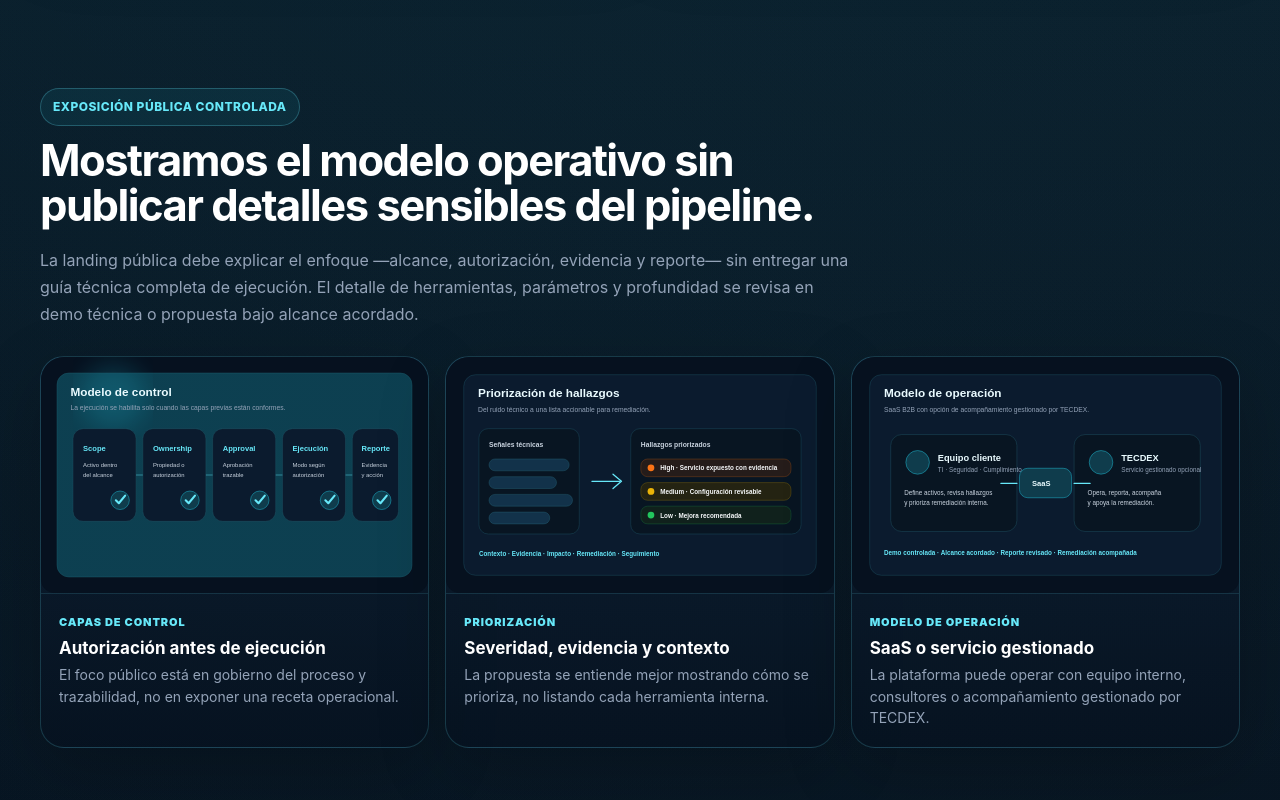
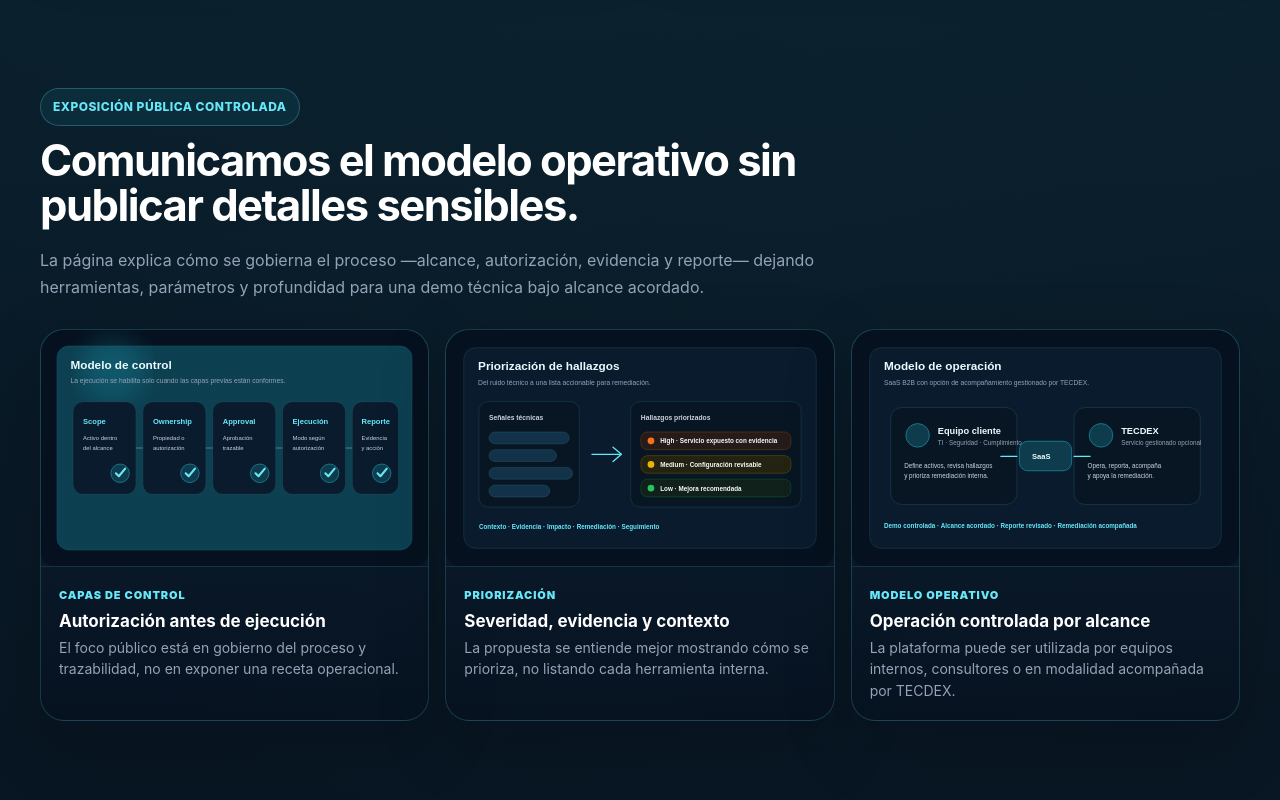
Before and after one commit to Tecdex-SpA/tcdx-threatwatch, a Next.js app: page / in a window 1280 px wide. Shown: the part 3840-4640 px from the top of the page. Built offline with nearby package versions, Linux system fonts and the light colour scheme.

Commit message:
Clean landing redundancy and copy repetitions

```diff
--- a/app/page.tsx
+++ b/app/page.tsx
@@ -13,7 +13,7 @@ const moduleGroups = [
     items: [
       ["Scan Wizard", "Creación guiada con confirmación ética, modo de evaluación y alcance permitido.", "Operación"],
       ["Motor de escaneo", "Orquestación de reconocimiento, validaciones web y revisión de exposición según autorización.", "Pipeline"],
-      ["Hallazgos priorizados", "Severidad, severidad, evidencia, impacto técnico, impacto de negocio y remediación.", "Riesgo"],
+      ["Hallazgos priorizados", "Severidad, evidencia, impacto técnico, impacto de negocio y remediación.", "Riesgo"],
     ],
   },
   {
@@ -32,7 +32,7 @@ const steps = [
   ["02", "Valide ownership", "Confirme propiedad o autorización mediante DNS TXT o evidencia revisable."],
   ["03", "Apruebe el scan", "Genere aprobación controlada antes de ejecutar pruebas sensibles."],
   ["04", "Ejecute con control", "Seleccione modo de scan y restricciones según el scope permitido."],
-  ["05", "Priorice hallazgos", "Revise severidad, evidencia, impacto, evidencia, severidad y contexto técnico."],
+  ["05", "Priorice hallazgos", "Revise severidad, evidencia, impacto y contexto técnico."],
   ["06", "Reporte y siga", "Genere reportes ejecutivos/técnicos y mantenga seguimiento histórico."],
 ];
 
@@ -62,7 +62,6 @@ const capabilityLayers = [
   ["Narrativa asistida", "Resumen ejecutivo y remediación sugerida, siempre sujeto a revisión técnica."],
 ];
 
-
 const scanModes = [
   ["Sin ZAP activo", "Reconocimiento y validaciones controladas de menor impacto relativo, sin activar ZAP activo."],
   ["Solo Web", "Foco en portales, aplicaciones y superficie HTTP/HTTPS dentro del scope autorizado."],
@@ -90,7 +89,7 @@ const faqs = [
   ["¿Qué necesito para comenzar?", "Definir activos a evaluar, confirmar ownership o autorización, acordar un scope inicial y ejecutar una demo controlada con TECDEX."],
   ["¿Qué reportes genera?", "Reportes ejecutivos y técnicos con hallazgos, severidad, evidencia, impacto y recomendaciones de remediación, según alcance y configuración."],
   ["¿Sirve para gerencia?", "Sí. Traduce hallazgos técnicos en información priorizada para apoyar decisiones de riesgo, inversión y remediación."],
-  ["¿Sirve para equipos técnicos?", "Sí. Los hallazgos pueden incluir evidencia, servicios afectados, severidad, referencias técnicas, impacto, evidencia y pasos de validación o remediación."],
+  ["¿Sirve para equipos técnicos?", "Sí. Los hallazgos pueden incluir servicios afectados, severidad, referencias técnicas, impacto, evidencia y pasos de validación o remediación."],
   ["¿Se conecta con herramientas externas?", "El producto contempla API Keys y Webhooks como capacidades de integración, sujetas al plan y nivel de madurez del despliegue."],
   ["¿Requiere autorización?", "Sí. Todo scan debe ejecutarse sobre activos propios o autorizados, con alcance controlado y trazabilidad."],
   ["¿Qué diferencia hay entre Sin ZAP, Completo y Solo Web?", "Sin ZAP evita ZAP activo y usa reconocimiento/validación controlada. Completo incorpora análisis web con ZAP según autorización. Solo Web se orienta a superficie web."],
@@ -121,7 +120,6 @@ function ShieldLogo() {
 function SeverityBadge({ label }: { label: string }) {
   return <span className={`severity severity-${label.toLowerCase()}`}>{label}</span>;
 }
-
 
 function VisualFigure({ src, alt, label, title, text }: { src: string; alt: string; label: string; title: string; text: string }) {
   return (
@@ -321,8 +319,8 @@ export default function Page() {
       <section className="section safe-ops-section">
         <SectionTitle
           eyebrow="Exposición pública controlada"
-          title="Mostramos el modelo operativo sin publicar detalles sensibles del pipeline."
-          text="La landing pública debe explicar el enfoque —alcance, autorización, evidencia y reporte— sin entregar una guía técnica completa de ejecución. El detalle de herramientas, parámetros y profundidad se revisa en demo técnica o propuesta bajo alcance acordado."
+          title="Comunicamos el modelo operativo sin publicar detalles sensibles."
+          text="La página explica cómo se gobierna el proceso —alcance, autorización, evidencia y reporte— dejando herramientas, parámetros y profundidad para una demo técnica bajo alcance acordado."
         />
         <div className="safe-visual-grid">
           <VisualFigure
@@ -341,10 +339,10 @@ export default function Page() {
           />
           <VisualFigure
             src="/visual-operation-model.svg"
-            alt="Modelo de servicio SaaS y servicio gestionado TECDEX"
-            label="Modelo de operación"
-            title="SaaS o servicio gestionado"
-            text="La plataforma puede operar con equipo interno, consultores o acompañamiento gestionado por TECDEX."
+            alt="Modelo operativo controlado de TCDX ThreatWatch"
+            label="Modelo operativo"
+            title="Operación controlada por alcance"
+            text="La plataforma puede ser utilizada por equipos internos, consultores o en modalidad acompañada por TECDEX."
           />
         </div>
       </section>
@@ -427,11 +425,6 @@ export default function Page() {
           <p>
             La plataforma combina reconocimiento, validación controlada, correlación, enriquecimiento y reportabilidad. En la landing pública se comunica el método de trabajo a nivel de capacidades; el detalle de herramientas, parámetros y profundidad queda para una demo técnica bajo alcance autorizado.
           </p>
-          <div className="mode-grid">
-            <div><strong>Sin ZAP</strong><span>Reconocimiento y pruebas controladas sin ZAP activo.</span></div>
-            <div><strong>Solo Web</strong><span>Foco en superficie web según alcance autorizado.</span></div>
-            <div><strong>Completo</strong><span>Incluye análisis web con ZAP cuando existe autorización válida.</span></div>
-          </div>
           <VisualFigure
             src="/visual-scan-modes.svg"
             alt="Modos de escaneo controlado sin ZAP, solo web y completo"
@@ -499,7 +492,7 @@ export default function Page() {
       <section className="section benefits-section">
         <div className="benefit-copy">
           <p className="eyebrow">Beneficios</p>
-          <h2>Mejor visibilidad, mejor priorización y mejor conversación entre gerencia y equipos técnicos.</h2>
+          <h2>Más visibilidad, mejor priorización y reportes más claros para actuar.</h2>
         </div>
         <div className="benefit-grid">
           {benefits.map((benefit) => <div key={benefit}>{benefit}</div>)}
@@ -508,19 +501,19 @@ export default function Page() {
 
       <section className="section differentiation">
         <p className="eyebrow">Diferenciación</p>
-        <h2>No es solo un scanner. Es una capa de control y reportabilidad sobre revisiones autorizadas.</h2>
+        <h2>No es solo un scanner. Es una capa de gobierno y reportabilidad para revisiones autorizadas.</h2>
         <div className="difference-grid">
           <div>
-            <strong>Antes del scan</strong>
-            <p>Scope, ownership, aprobación y confirmación ética.</p>
+            <strong>Gobierno del alcance</strong>
+            <p>Define qué activos pueden evaluarse y bajo qué condiciones.</p>
           </div>
           <div>
-            <strong>Durante el scan</strong>
-            <p>Pipeline controlado, eventos de ejecución y herramientas según alcance.</p>
+            <strong>Evidencia accionable</strong>
+            <p>Conecta hallazgos, contexto técnico y priorización de riesgo.</p>
           </div>
           <div>
-            <strong>Después del scan</strong>
-            <p>Hallazgos priorizados, evidencia, narrativa, remediación y reporte.</p>
+            <strong>Reporte para decidir</strong>
+            <p>Entrega una lectura ejecutiva y técnica para seguimiento de remediación.</p>
           </div>
         </div>
       </section>
```
